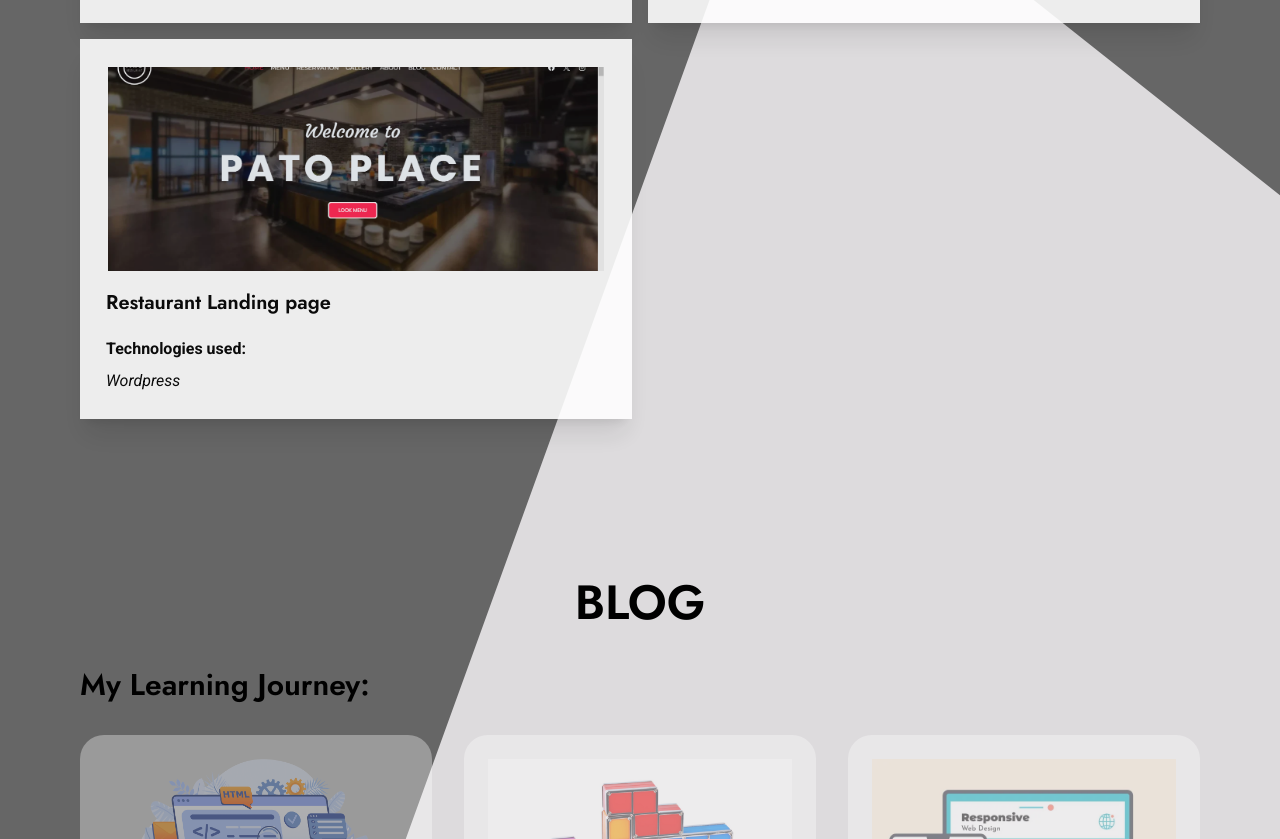
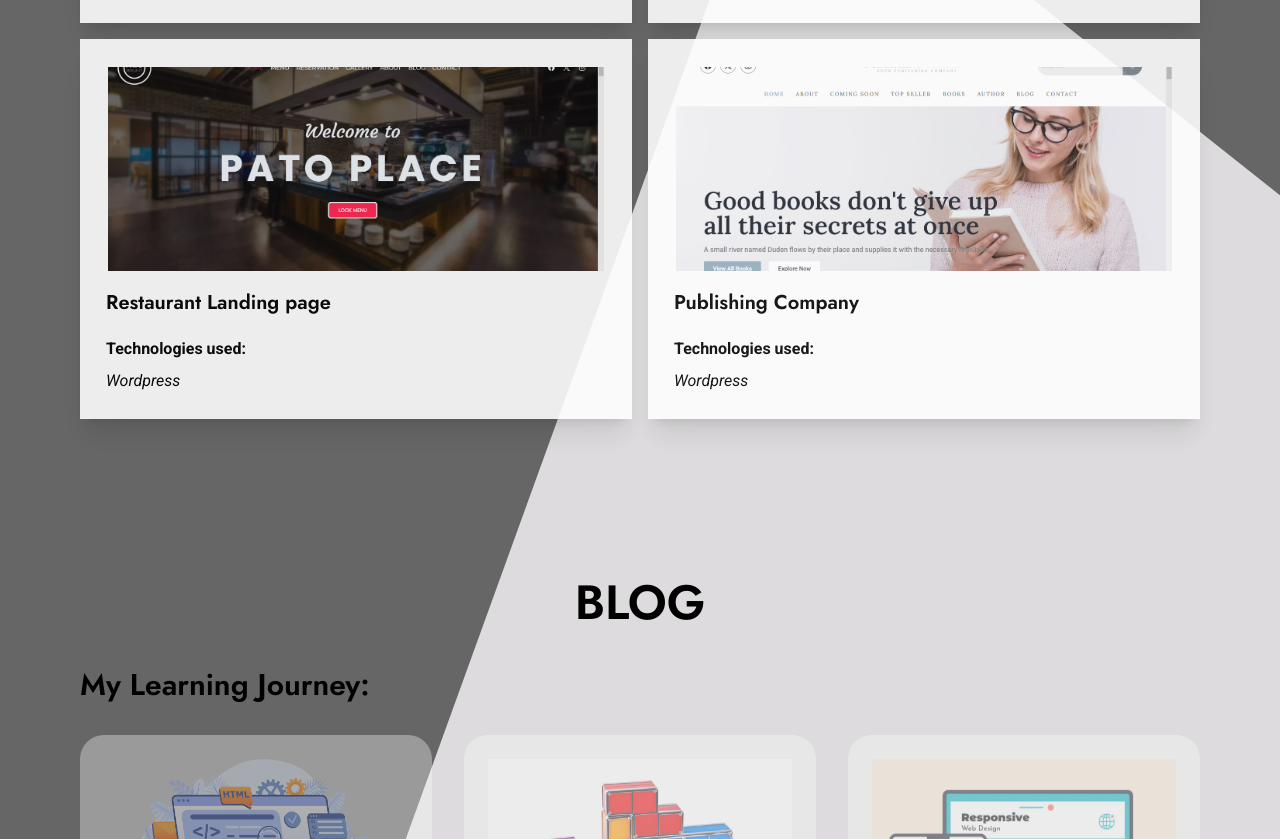
Before and after one commit to Lexxeu/My-Personal-Portfolio, a website: page build/index.html in a window 1280 px wide. Shown: the part 3481-4320 px from the top of the page. Drawn offline with nearby package versions, Linux system fonts and the light colour scheme.

Commit message:
added a project

```diff
--- a/build/index.html
+++ b/build/index.html
@@ -512,6 +512,32 @@
                 <p class="italic">Wordpress</p>
               </a>
             </div>
+
+            <div
+              id="container"
+              class="relative lg:col-span-6 overflow-hidden bg-white p-6 transition-all duration-300 shadow-xl hover:shadow-cobaltblue hover:text-white border-2 border-transparent hover:border-white"
+            >
+              <div
+                id="fill"
+                class="w-full h-full absolute -bottom-full left-0 bg-royalblue z-10"
+              ></div>
+              <a
+                class="relative z-40"
+                href="https://publishing-company.onrender.com"
+              >
+                <img
+                  class="w-full h-auto mb-4 lg:h-52 object-cover border-white border-2"
+                  src="images/projects/publishing company.png"
+                  alt="project"
+                />
+
+                <h2 class="font-jost font-semibold text-xl mb-5">
+                  Publishing Company
+                </h2>
+                <h1 class="font-bold mb-2">Technologies used:</h1>
+                <p class="italic">Wordpress</p>
+              </a>
+            </div>
           </div>
         </section>
 
```
Also changed, not shown: build/images/projects/publishing company.png (added).
